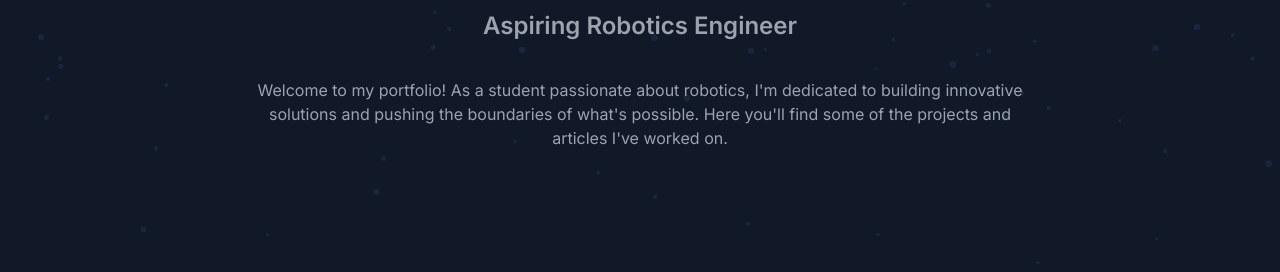
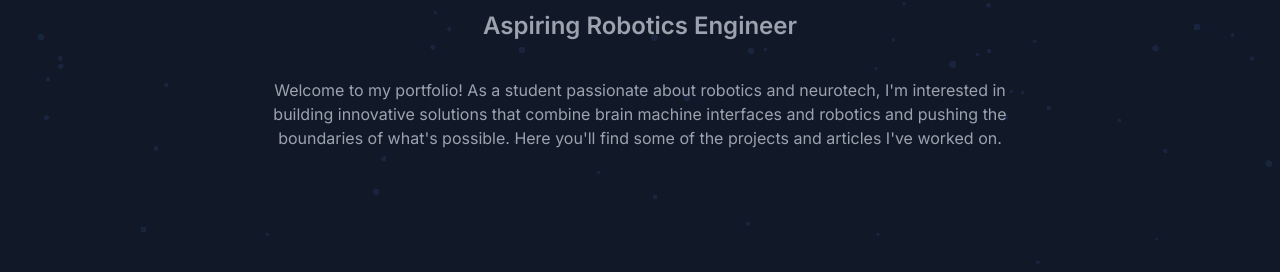
Before and after one commit to maria92835/portfolio, a plain HTML site: page index.html in a window 1280 px wide. Shown: the part 528-800 px from the top of the page. Drawn offline with nearby package versions, Linux system fonts and the light colour scheme.

Commit message:
Update index.html

```diff
--- a/index.html
+++ b/index.html
@@ -3,7 +3,7 @@
 <head>
     <meta charset="UTF-8">
     <meta name="viewport" content="width=device-width, initial-scale=1.0">
-    <title>Maria Fujisawa - Robotics Engineer</title>
+    <title>Maria Fujisawa - Robotics/Engineering Student</title>
     <!-- Inter font from Google Fonts -->
     <link rel="preconnect" href="https://fonts.googleapis.com">
     <link rel="preconnect" href="https://fonts.gstatic.com" crossorigin>
@@ -76,7 +76,9 @@
                 </h1>
                 <p id="typing-text" class="text-lg md:text-2xl font-semibold text-gray-400 min-h-[1.5em]"></p>
                 <p class="max-w-3xl text-sm md:text-base text-gray-400 leading-relaxed">
-                    Welcome to my portfolio! As a student passionate about robotics, I'm dedicated to building innovative solutions and pushing the boundaries of what's possible. Here you'll find some of the projects and articles I've worked on.
+                    Welcome to my portfolio! As a student passionate about robotics and neurotech, I'm interested in
+                    building innovative solutions that combine brain machine interfaces and robotics and pushing the
+                    boundaries of what's possible. Here you'll find some of the projects and articles I've worked on.
                 </p>
             </div>
         </section>
@@ -101,7 +103,7 @@
                 <div class="bg-gray-800 rounded-xl p-6 md:p-8 shadow-lg transform transition-transform duration-300 hover:scale-105 hover:shadow-2xl">
                     <h3 class="text-2xl font-bold text-cyan-400 mb-2">Youth STEM Initiative Japan</h3>
                     <p class="text-sm text-gray-400 mb-4">Chapter leader for YSI Japan, published/edited monthly scientific magazines and coded website</p>
-                    <a href="#" class="inline-block bg-gray-700 hover:bg-cyan-600 text-white font-semibold py-2 px-4 rounded-full transition-colors duration-300 text-xs">
+                    <a href="https://youthsteminitiativejapan.github.io/website/index.html#about" class="inline-block bg-gray-700 hover:bg-cyan-600 text-white font-semibold py-2 px-4 rounded-full transition-colors duration-300 text-xs">
                         View Project
                     </a>
                 </div>
```
